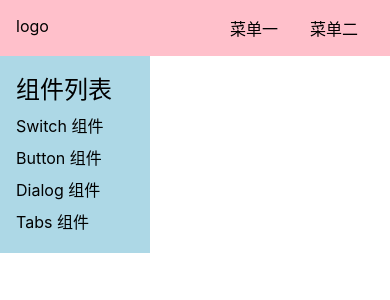
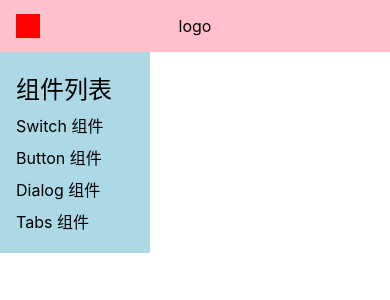
Before and after one commit to xjy1907/halo-ui, a Vue app in the folder halo-ui-1/: page /#/doc in a window 390 px wide. Shown: the top 300 px of the page. Built offline with nearby package versions, Linux system fonts and the light colour scheme.

Commit message:
完善响应式显示隐藏 aside

```diff
--- a/halo-ui-1/src/components/TopNav.vue
+++ b/halo-ui-1/src/components/TopNav.vue
@@ -1,15 +1,16 @@
 <template>
     <div class="top-nav">
-          <div class="logo" @click="toggleAside">logo</div>
+        <div class="logo">logo</div>
         <ul class="menu">
             <li>菜单一</li>
             <li>菜单二</li>
         </ul>
+        <span class="toggleAside" @click="toggleAside"></span>
     </div>
 </template>
 
 <script lang="ts">
-import { inject,Ref } from 'vue';
+import { inject, Ref } from 'vue';
 
 export default {
     setup() {
@@ -29,25 +30,49 @@
 </script>
 
 <style lang="scss" scoped>
-.top-nav{
+.top-nav {
     background-color: pink;
     display: flex;
     padding: 16px;
     position: relative;
     z-index: 10;
-    > .logo {
+
+    >.logo {
         max-width: 6em;
         margin-right: auto;
     }
-    > .menu {
+
+    >.menu {
         display: flex;
         white-space: nowrap;
         flex: nowrap;
-        > li {
+
+        >li {
             margin: 0 1em;
         }
     }
+
+    > .toggleAside {
+        display: none;
+        width: 24px;
+        height: 24px;
+        background-color: red;
+        position: absolute;
+        left: 16px;
+        top: 50%;
+        transform: translateY(-50%);
     }
 
-
+  @media(max-width: 500px) {
+    > .menu {
+      display: none;
+    }
+    > .logo {
+      margin: 0 auto;
+    }
+    > .toggleAside {
+      display: inline-block;
+    }
+  }
+}
 </style>
```
Lines whose indentation alone changed are shown as unchanged.
